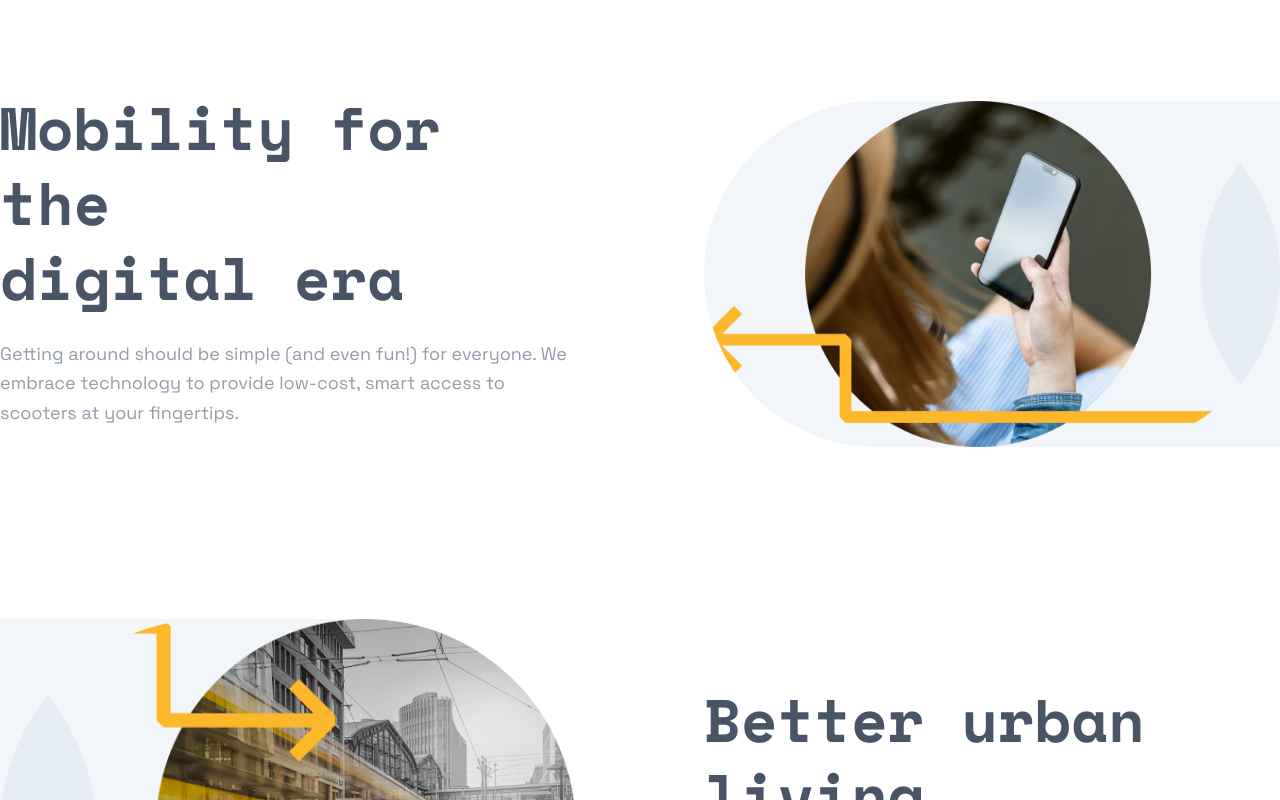
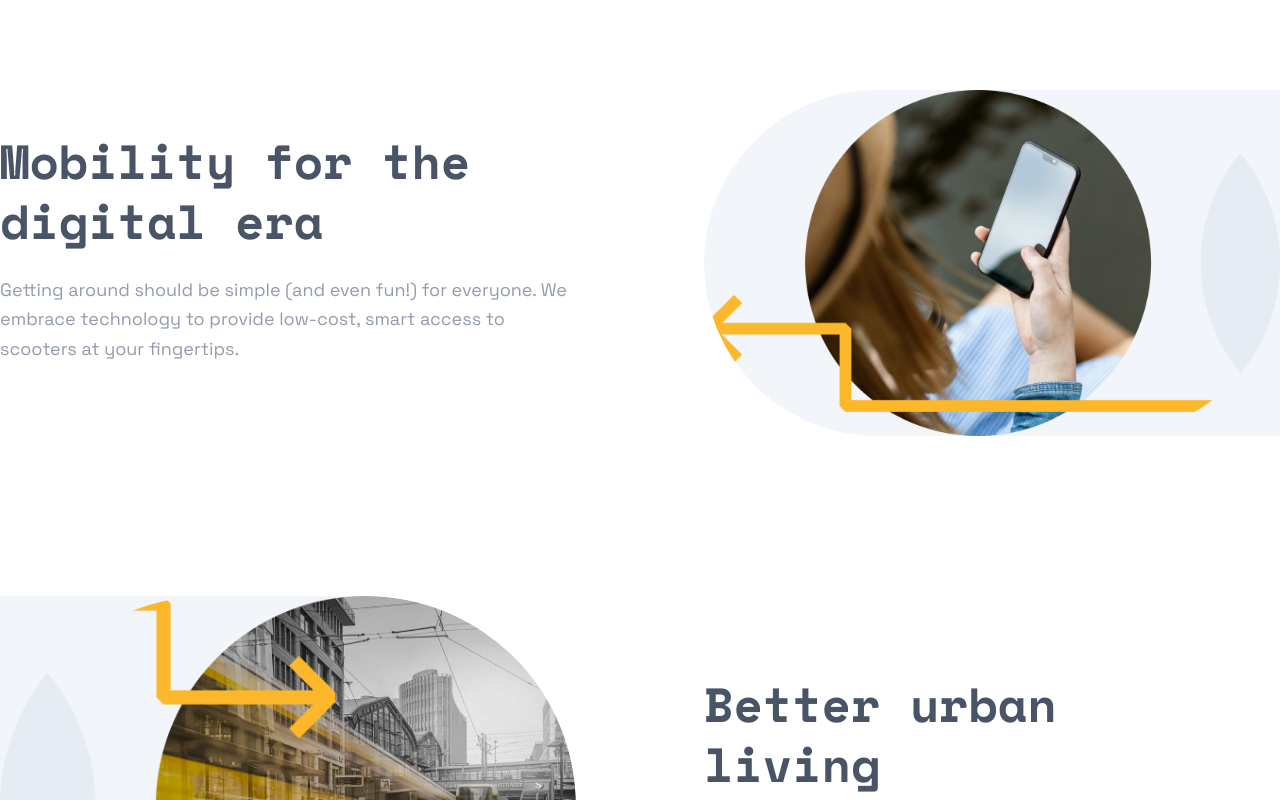
Before and after one commit to 0xSaifX/scooter-commerce, a React (Vite) app in the folder scoot-app/: page /about in a window 1280 px wide. Shown: the part 520-1320 px from the top of the page. Built offline with nearby package versions, Linux system fonts and the light colour scheme.

Commit message:
auto-commit

```diff
--- a/scoot-app/src/components/About.jsx
+++ b/scoot-app/src/components/About.jsx
@@ -58,7 +58,7 @@ function About() {
       <section className="container mx-auto px-0 py-12 md:py-20 overflow-hidden">
         <div className="flex flex-col md:flex-row items-center gap-12 lg:gap-32">
           <div className="md:w-1/2 text-center md:text-left">
-            <h2 className="text-2xl md:text-4xl lg:text-5xl xl:text-6xl font-bold text-scoot-dark mb-6 leading-tight font-mono">Mobility for the <br /> digital era</h2>
+            <h2 className="text-2xl md:text-3xl lg:text-4xl xl:text-5xl font-bold text-scoot-dark mb-6 leading-tight font-mono">Mobility for the <br /> digital era</h2>
             <p className="text-scoot-grey mb-8 leading-relaxed text-sm md:text-base lg:text-lg">
               Getting around should be simple (and even fun!) for everyone. We embrace
               technology to provide low-cost, smart access to scooters at your fingertips.
@@ -79,7 +79,7 @@ function About() {
             <img src={train} alt="Train" className="rounded-full w-full max-w-sm md:max-w-md lg:max-w-lg xl:max-w-xl mx-auto relative z-10" />
           </div>
           <div className="md:w-1/2 order-1 md:order-2 text-center md:text-left">
-            <h2 className="text-2xl md:text-4xl lg:text-5xl xl:text-6xl font-bold text-scoot-dark mb-6 leading-tight font-mono">Better urban <br /> living</h2>
+            <h2 className="text-2xl md:text-3xl lg:text-4xl xl:text-5xl font-bold text-scoot-dark mb-6 leading-tight font-mono">Better urban <br /> living</h2>
             <p className="text-scoot-grey mb-8 leading-relaxed text-sm md:text-base lg:text-lg">
               We're helping connect cities and bring people closer together. Our scooters are
               fully electric and we offset the minimal carbon footprint for each ride.
```
